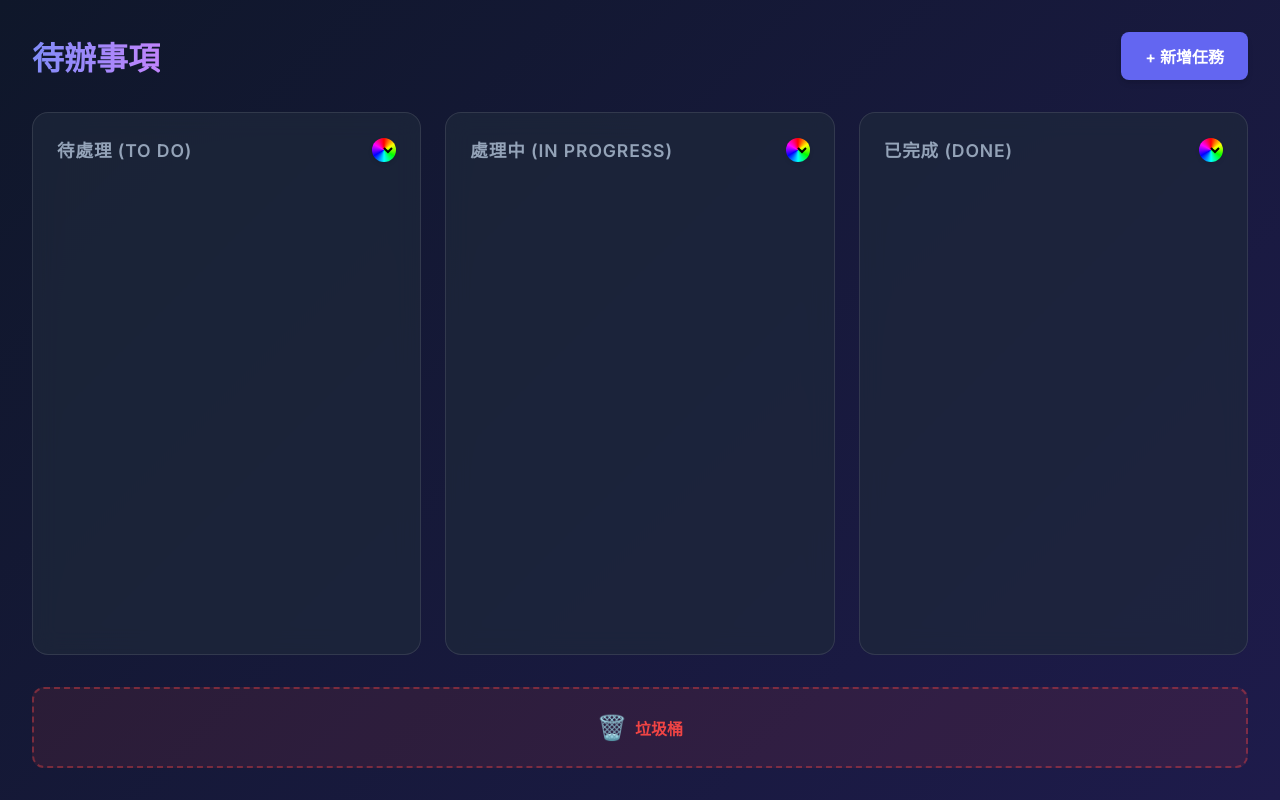
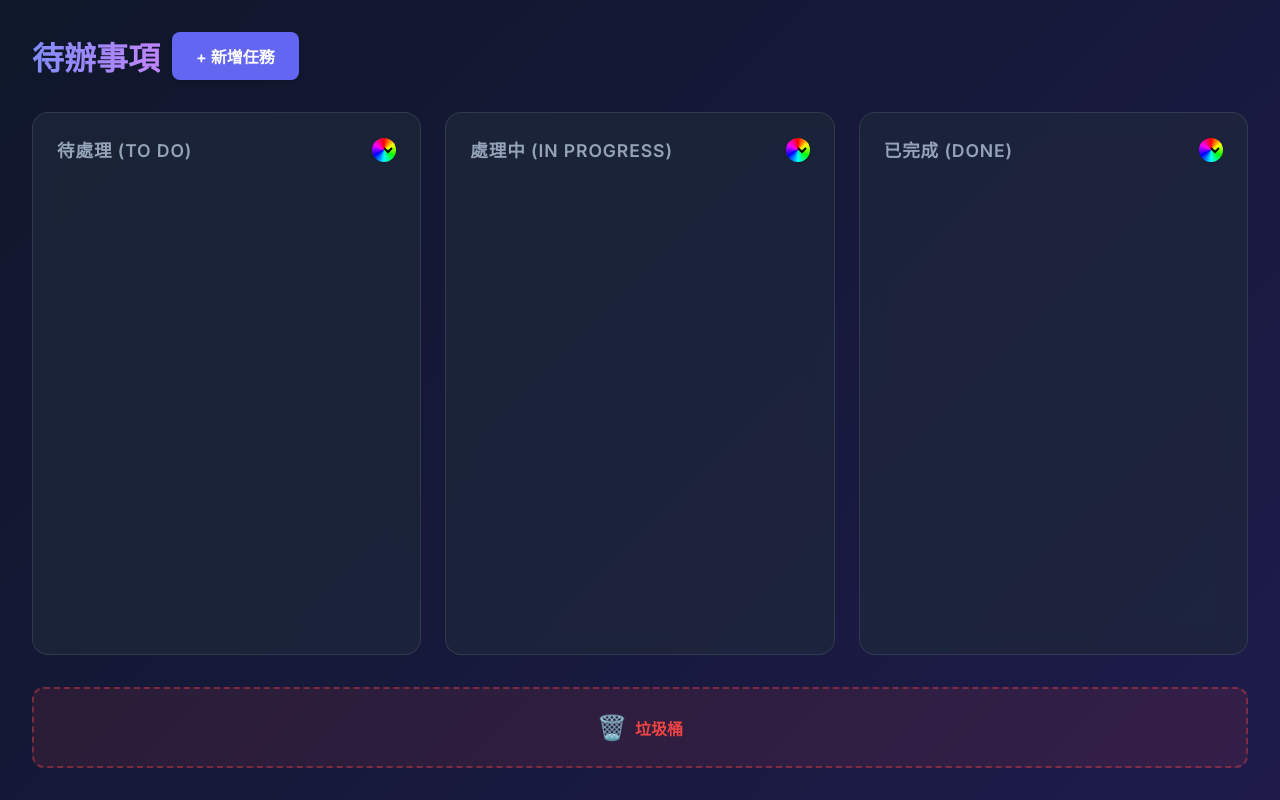
Before and after one commit to jim13liu/TODODashboard, a website: page index.html in a window 1280 px wide. Drawn offline with Linux system fonts and the light colour scheme; no server answers.

Commit message:
把 「新增任務」 按鈕從左側的遠端區域，調整為緊貼在 「待辦事項」 文字右側

```diff
--- a/index.html
+++ b/index.html
@@ -37,14 +37,16 @@
 
         header {
             display: flex;
-            justify-content: space-between;
+            justify-content: flex-start;
             align-items: center;
+            gap: 0.75rem;
             margin-bottom: 2rem;
         }
 
         h1 {
             font-size: 2rem;
             font-weight: 700;
+            margin: 0;
             background: linear-gradient(to right, #818cf8, #c084fc);
             -webkit-background-clip: text;
             -webkit-text-fill-color: transparent;
```
